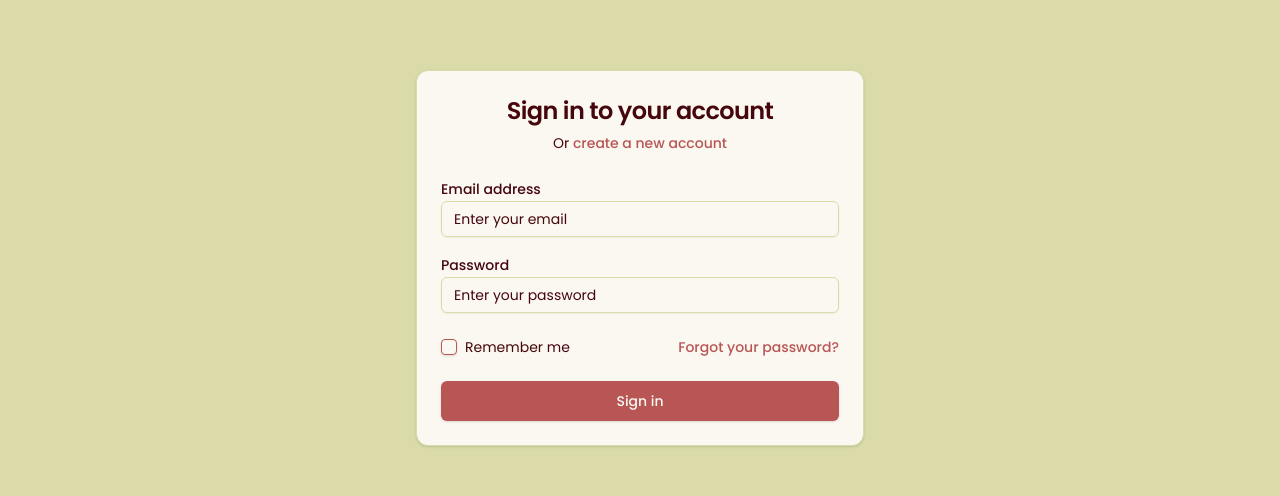
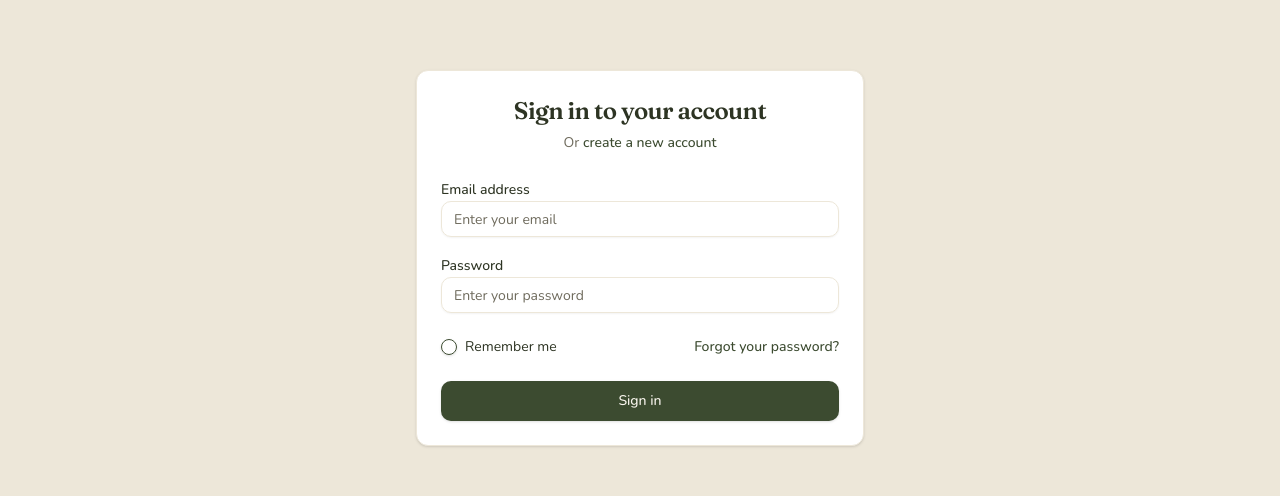
Before and after one commit to yum3lo/english-learning-app, a React (Vite) app in the folder client/: page /login in a window 1280 px wide. Shown: the part 214-710 px from the top of the page. Built offline with nearby package versions, Linux system fonts and the light colour scheme; no server answers.

Commit message:
feat(design): add garden color palette, fonts, and shared layout utilities

```diff
--- a/client/index.html
+++ b/client/index.html
@@ -2,10 +2,10 @@
 <html lang="en">
   <head>
     <meta charset="UTF-8" />
-    <link rel="icon" type="image/svg+xml" href="/vite.svg" />
+    <link rel="icon" type="image/png" href="/favicon.png" />
     <link rel="preconnect" href="https://fonts.googleapis.com">
     <link rel="preconnect" href="https://fonts.gstatic.com" crossorigin>
-    <link href="https://fonts.googleapis.com/css2?family=Lora:ital,wght@0,400..700;1,400..700&family=Poppins:ital,wght@0,100;0,200;0,300;0,400;0,500;0,600;0,700;0,800;0,900;1,100;1,200;1,300;1,400;1,500;1,600;1,700;1,800;1,900&display=swap" rel="stylesheet">
+    <link href="https://fonts.googleapis.com/css2?family=Fraunces:ital,opsz,wght@0,9..144,300..900;1,9..144,300..900&family=Nunito:ital,wght@0,300..900;1,300..900&family=JetBrains+Mono:ital,wght@0,400;0,500;0,700;1,400&display=swap" rel="stylesheet">
     <meta name="viewport" content="width=device-width, initial-scale=1.0" />
     <title>English Learning App</title>
   </head>
--- a/client/src/components/InteractiveMarkdownRenderer.tsx
+++ b/client/src/components/InteractiveMarkdownRenderer.tsx
@@ -64,7 +64,15 @@ const InteractiveMarkdownRenderer = ({
           pre: ({ children }) => (
             <pre className="bg-muted p-4 rounded-lg overflow-x-auto my-4">{children}</pre>
           ),
-          strong: ({ children }) => <strong>{processChildren(children)}</strong>,
+          strong: ({ children }) => {
+            const text = typeof children === 'string' ? children : Array.isArray(children) ? children.join('') : '';
+            const isTimestamp = /^\[\d{1,2}:\d{2}(?::\d{2})?\]$/.test(text.trim());
+            return (
+              <strong className={isTimestamp ? 'font-mono font-medium text-muted-foreground' : undefined}>
+                {processChildren(children)}
+              </strong>
+            );
+          },
           em: ({ children }) => <em>{processChildren(children)}</em>,
           a: ({ children, href }) => (
             <a
--- a/client/src/components/ui/card.tsx
+++ b/client/src/components/ui/card.tsx
@@ -35,7 +35,7 @@ const CardTitle = React.forwardRef<
 >(({ className, ...props }, ref) => (
   <div
     ref={ref}
-    className={cn("font-semibold leading-none tracking-tight", className)}
+    className={cn("font-serif font-semibold leading-none tracking-tight", className)}
     {...props}
   />
 ))
--- a/client/src/index.css
+++ b/client/src/index.css
@@ -29,41 +29,39 @@
   }
 }
 
-.preloader-pulse {
-  animation: pulse 2s infinite;
-}
-
 .animate-bounce-in {
   animation: bounce-in 0.6s ease-out;
 }
 
 @layer base {
   :root {
-    --background: 48 50% 96%; /* beige #fafaef */
-    --foreground: 353 84% 15%; /* bordo #460c16 */
-    --card: 48 50% 96%; /* beige */
-    --card-foreground: 353 84% 15%; /* bordo */
-    --popover: 48 50% 96%; /* beige */
-    --popover-foreground: 353 84% 15%; /* bordo */
-    --primary: 0 41% 53%; /* coral #bc4e4e */
-    --primary-foreground: 48 50% 96%; /* beige */
-    --secondary: 63 37% 57%; /* citron #babd61 */
-    --secondary-foreground: 353 84% 15%; /* bordo */
-    --muted: 61 41% 76%; /* green #e0e1b7 */
-    --muted-foreground: 353 84% 15%; /* bordo */
-    --accent: 63 37% 57%; /* citron */
-    --accent-foreground: 353 84% 15%; /* bordo */
+    --background: 38 52% 96%; /* cream #FAF6EF */
+    --foreground: 85 19% 17%; /* bark #2E3524 */
+    --card: 0 0% 100%; /* white #FFFFFF */
+    --card-foreground: 85 19% 17%; /* bark */
+    --popover: 0 0% 100%; /* white */
+    --popover-foreground: 85 19% 17%; /* bark */
+    --primary: 93 22% 24%; /* forest #3B4A2F */
+    --primary-foreground: 38 52% 96%; /* cream */
+    --secondary: 93 29% 43%; /* sage #6B8F4E */
+    --secondary-foreground: 0 0% 100%; /* white */
+    --muted: 41 35% 89%; /* stone #EDE7DA */
+    --muted-foreground: 47 9% 40%; /* moss-gray #6E6A5C */
+    --accent: 18 51% 57%; /* terracotta #C97B5A */
+    --accent-foreground: 0 0% 100%; /* white */
     --destructive: 350 68% 29%; /* red #7a1526 */
-    --destructive-foreground: 48 50% 96%; /* beige */
-    --border: 61 41% 76%; /* green */
-    --input: 61 41% 76%; /* green */
-    --ring: 0 41% 53%; /* coral */
-    --chart-1: 0 41% 53%; /* coral */
-    --chart-2: 63 37% 57%; /* citron */
-    --chart-3: 61 41% 76%; /* green */
-    --chart-4: 350 68% 29%; /* red */
-    --chart-5: 353 84% 15%; /* bordo */
-    --radius: 0.5rem;
+    --destructive-foreground: 36 28% 93%; /* ivory */
+    --border: 41 35% 89%; /* stone */
+    --input: 41 35% 89%; /* stone */
+    --ring: 93 22% 24%; /* forest */
+    --bloom: 341 35% 45%; /* bloom #9B4A63 */
+    --bloom-foreground: 0 0% 100%; /* white */
+    --chart-1: 93 22% 24%; /* forest */
+    --chart-2: 93 29% 43%; /* sage */
+    --chart-3: 18 51% 57%; /* terracotta */
+    --chart-4: 341 35% 45%; /* bloom */
+    --chart-5: 85 19% 17%; /* bark */
+    --radius: 0.75rem;
   }
 }
 
@@ -105,6 +103,34 @@
   .border-primary-50 {
     border-color: hsl(var(--primary) / 0.1);
   }
+
+  .section-px {
+    @apply px-4 sm:px-6 lg:px-8;
+  }
+
+  .btn-sm {
+    @apply px-3 py-1.5 text-sm;
+  }
+
+  .btn-md {
+    @apply px-4 py-2 text-sm sm:text-base;
+  }
+
+  .btn-lg {
+    @apply px-6 py-3 text-base sm:text-lg;
+  }
+
+  .btn-primary {
+    @apply inline-block rounded-lg btn-md font-medium bg-primary text-primary-foreground hover:opacity-90 transition-opacity;
+  }
+
+  .card-p {
+    @apply p-4 sm:p-5;
+  }
+
+  .card-gap {
+    @apply gap-3 sm:gap-4;
+  }
 }
 
 /* prose styles to fix code styling */
--- a/client/tailwind.config.js
+++ b/client/tailwind.config.js
@@ -9,16 +9,20 @@ export default {
   	extend: {
   		fontFamily: {
   			sans: [
-  				'Poppins',
+  				'Nunito',
   				'sans-serif'
   			],
   			serif: [
-  				'Lora',
+  				'Fraunces',
   				'serif'
+  			],
+  			mono: [
+  				'JetBrains Mono',
+  				'monospace'
   			]
   		},
   		gridTemplateColumns: {
-  			'70/30': '70% 28%'
+  			'70/30': '70% 30%'
   		},
   		colors: {
   			background: 'hsl(var(--background))',
@@ -46,6 +50,10 @@ export default {
   			accent: {
   				DEFAULT: 'hsl(var(--accent))',
   				foreground: 'hsl(var(--accent-foreground))'
+  			},
+  			bloom: {
+  				DEFAULT: 'hsl(var(--bloom))',
+  				foreground: 'hsl(var(--bloom-foreground))'
   			},
   			destructive: {
   				DEFAULT: 'hsl(var(--destructive))',
@@ -80,7 +88,7 @@ export default {
         },
         'h1': {
           fontSize: theme('fontSize.xl'),
-          fontWeight: theme('fontWeight.bold'),
+          fontWeight: theme('fontWeight.medium'),
           '@screen sm': { fontSize: theme('fontSize.2xl') },
           '@screen md': { fontSize: theme('fontSize.3xl') },
           fontFamily: theme('fontFamily.serif'),
@@ -88,14 +96,14 @@ export default {
         },
         'h2': {
           fontSize: theme('fontSize.lg'),
-          fontWeight: theme('fontWeight.semibold'),
+          fontWeight: theme('fontWeight.medium'),
           '@screen sm': { fontSize: theme('fontSize.xl') },
           '@screen md': { fontSize: theme('fontSize.2xl') },
           fontFamily: theme('fontFamily.serif'),
 					lineHeight: theme('lineHeight.normal')
         },
         'h3': {
-          fontSize: theme('fontSize.md'),
+          fontSize: theme('fontSize.base'),
           fontWeight: theme('fontWeight.medium'),
           '@screen sm': { fontSize: theme('fontSize.lg') },
           '@screen md': { fontSize: theme('fontSize.xl') },
@@ -105,7 +113,7 @@ export default {
 				'h4': {
 					fontSize: theme('fontSize.sm'),
 					fontWeight: theme('fontWeight.medium'),
-					'@screen sm': { fontSize: theme('fontSize.md') },
+					'@screen sm': { fontSize: theme('fontSize.base') },
 					'@screen md': { fontSize: theme('fontSize.lg') },
 					fontFamily: theme('fontFamily.serif'),
 					lineHeight: theme('lineHeight.normal')
```
Also changed, not shown: 1 other file (tests, documents, lock files or other folders).
